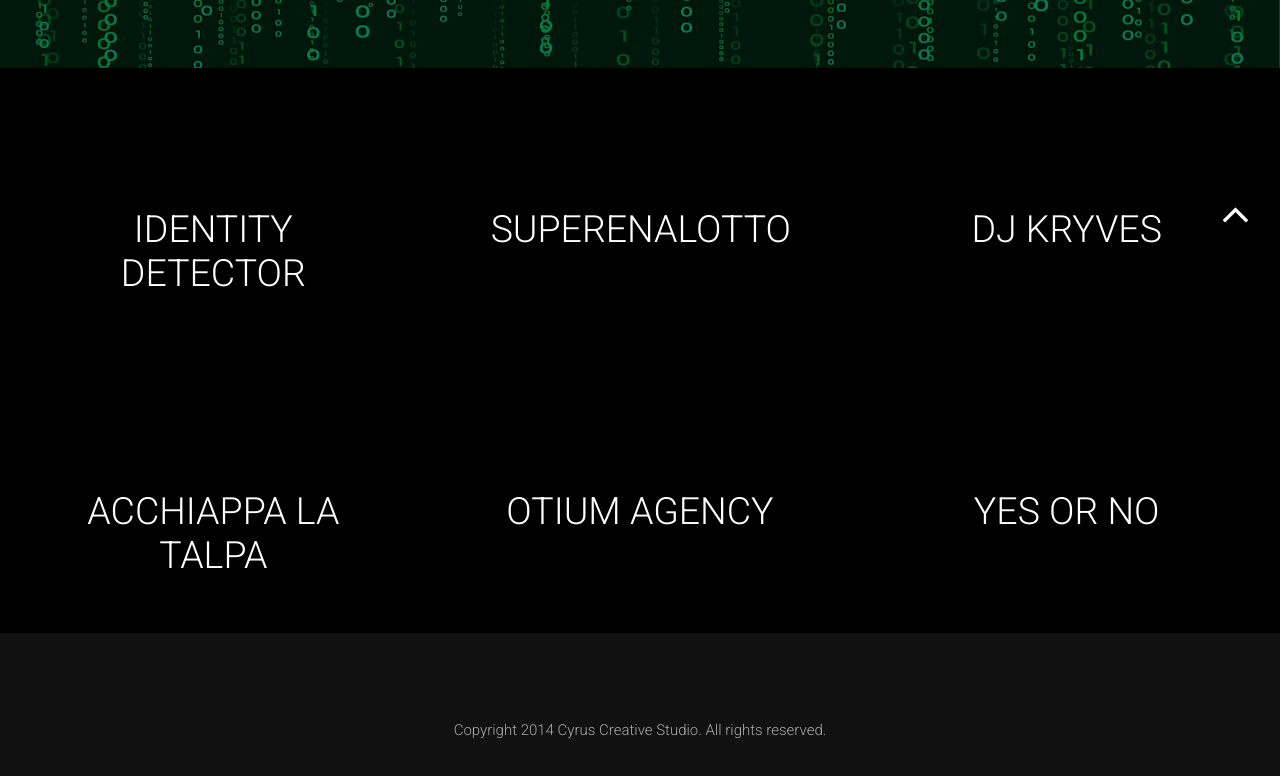
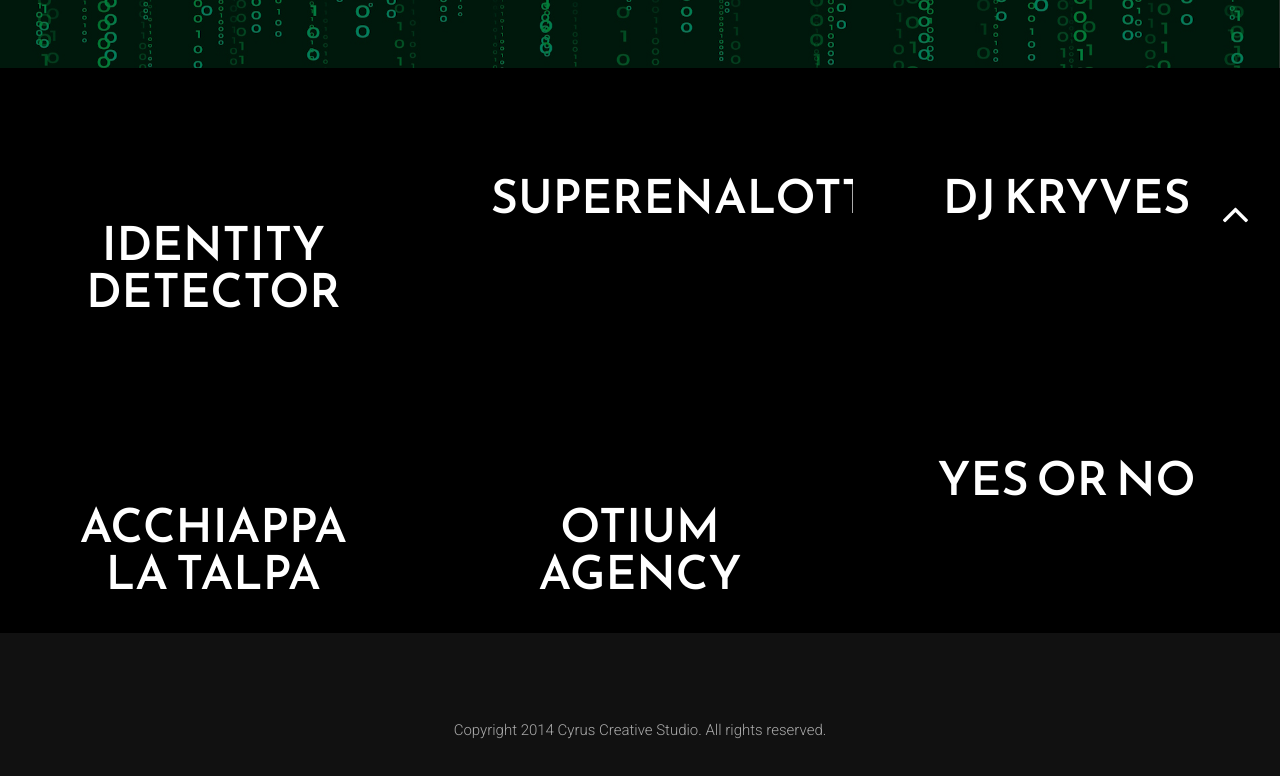
Before and after one commit to EugenioRoverato/eugenioroverato.github.io, a plain HTML site: page index.html in a window 1280 px wide. Shown: the part 538-1314 px from the top of the page. Drawn offline with Linux system fonts and the light colour scheme.

Commit message:
Update index.html

```diff
--- a/index.html
+++ b/index.html
@@ -167,7 +167,7 @@
 		<figure class="effect-oscar  wowload fadeInUp">
 			<img src="images/portfolio/1.jpg" alt="img01"/>
 			<figcaption>
-				<h3>Identity Detector</h3>
+				<h2>Identity Detector</h2>
 				<p>Application of the scratch-off effect to a snapshot<br>
 				<a href="scratchoff.html">Try</a></p>
 			</figcaption>
@@ -176,7 +176,7 @@
 		<figure class="effect-oscar  wowload fadeInUp">
 			<img src="images/portfolio/1.jpg" alt="img01"/>
 			<figcaption>
-				<h3>Superenalotto</h3>
+				<h2>Superenalotto</h2>
 				<p>Deployed app to predict the release of the lottery numbers (not updated)<br>
 				<p>Loading can take a few minutes..<br>
 				<a href="https://supertest-1k76.onrender.com/test" target="_blank">Try</a>
@@ -186,7 +186,7 @@
 		<figure class="effect-oscar  wowload fadeInUp">
 			<img src="images/portfolio/1.jpg" alt="img01"/>
 			<figcaption>
-				<h3>Dj Kryves</h3>
+				<h2>Dj Kryves</h2>
 				<p>First experiment with Javascript and iLoveSong.ai<br>
 				<a href="djkryves.html">Try</a></p>
 			</figcaption>
@@ -195,7 +195,7 @@
 		<figure class="effect-oscar  wowload fadeInUp">
 			<img src="images/portfolio/1.jpg" alt="img01"/>
 			<figcaption>
-				<h3>Acchiappa la talpa</h3>
+				<h2>Acchiappa la talpa</h2>
 				<p>Experiment with blackbox.ai<br>
 				<a href="molegame.html">Try</a></p>
 			</figcaption>
@@ -204,7 +204,7 @@
 		<figure class="effect-oscar  wowload fadeInUp">
 			<img src="images/portfolio/1.jpg" alt="img01"/>
 			<figcaption>
-				<h3>Otium Agency</h3>
+				<h2>Otium Agency</h2>
 				<p>SPA experiment with layout and sections<br>
 				<a href="brandpage.html">Otium Agency</a></p>
 			</figcaption>
@@ -213,7 +213,7 @@
 		<figure class="effect-oscar  wowload fadeInUp">
 			<img src="images/portfolio/1.jpg" alt="img01"/>
 			<figcaption>
-				<h3>Yes or No</h3>
+				<h2>Yes or No</h2>
 				<p>It decides for you! made with ChatGpt<br>
 				<a href="YesNoWheel.html">Wheel</a></p>
 			</figcaption>
```
